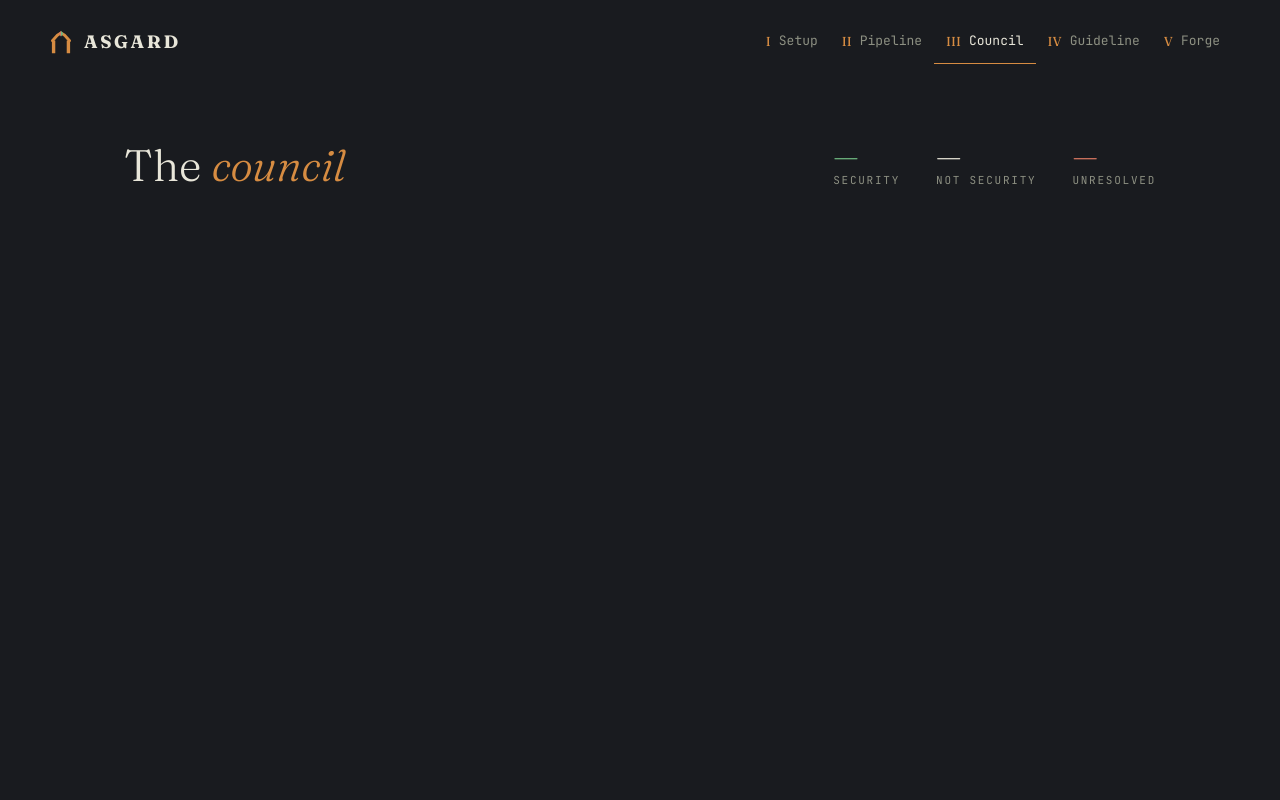
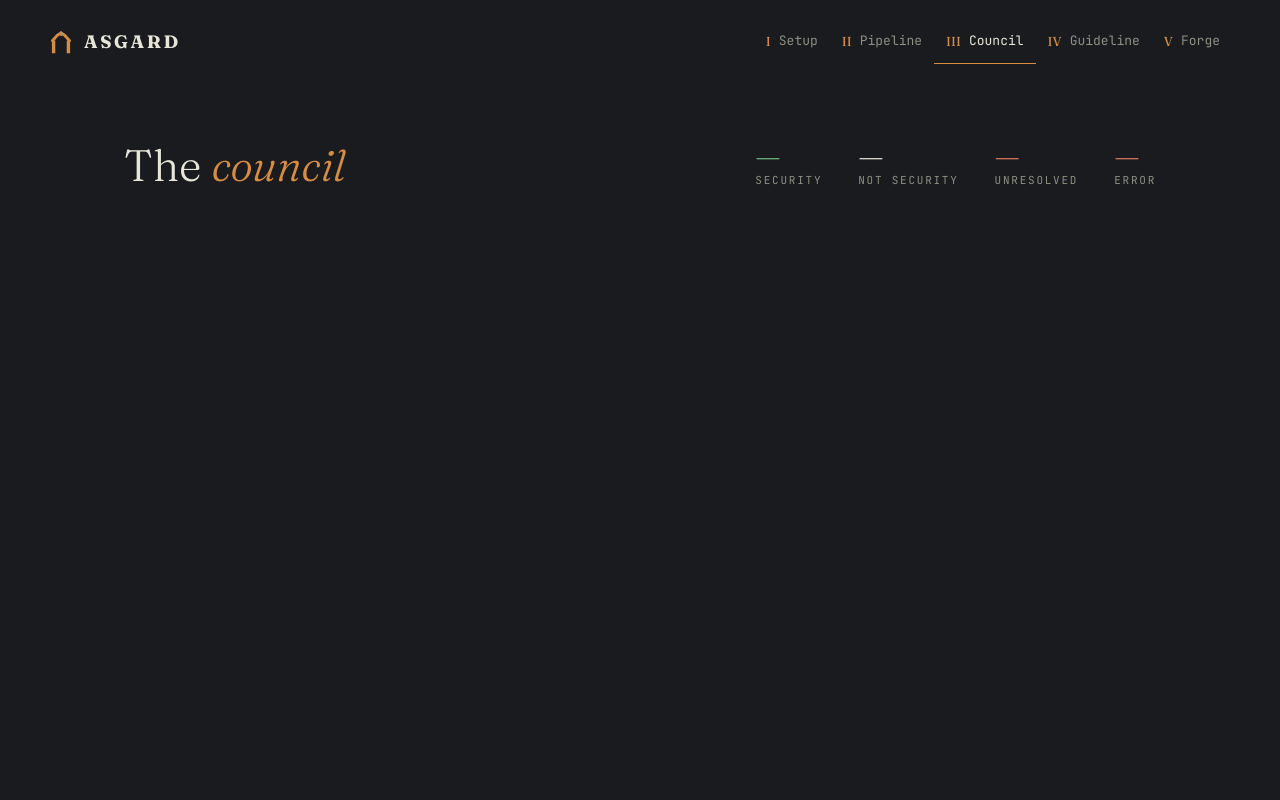
Before and after one commit to estersassis/asgard, a FastAPI app: page /council in a window 1280 px wide. Run offline with FastAPI, Linux system fonts and the light colour scheme.

Commit message:
Enhance council UI by adding error total display and updating related JavaScript logic. Modify CSS to style the new error state and update HTML structure to include error metrics. Extend tests to validate the presence of the new error total element.

```diff
--- a/asgard/ui/static/css/council.css
+++ b/asgard/ui/static/css/council.css
@@ -56,7 +56,8 @@
   color: var(--yes);
 }
 
-.council-total-n.is-unresolved {
+.council-total-n.is-unresolved,
+.council-total-n.is-error {
   color: var(--no);
 }
 
--- a/asgard/ui/static/js/council.js
+++ b/asgard/ui/static/js/council.js
@@ -47,6 +47,7 @@
     security: document.getElementById("council-security"),
     notSecurity: document.getElementById("council-not-security"),
     unresolved: document.getElementById("council-unresolved"),
+    errorTotal: document.getElementById("council-error-total"),
     loop: document.getElementById("council-loop"),
     rateI: document.getElementById("council-rate-i"),
     rateFinal: document.getElementById("council-rate-final"),
@@ -161,7 +162,8 @@
       if (decision === false) return "not security";
       return null;
     }
-    if (status === "error" || (typeof status === "string" && status.indexOf("unresolved_") === 0)) {
+    if (status === "error") return "error";
+    if (typeof status === "string" && status.indexOf("unresolved_") === 0) {
       return "unresolved";
     }
     return null;
@@ -370,6 +372,7 @@
     var security = 0;
     var notSecurity = 0;
     var unresolved = 0;
+    var error = 0;
     payloads.forEach(function (payload) {
       if (!payload || typeof payload !== "object") return;
       var decision = null;
@@ -383,11 +386,13 @@
       if (bucket === "security") security += 1;
       else if (bucket === "not security") notSecurity += 1;
       else if (bucket === "unresolved") unresolved += 1;
+      else if (bucket === "error") error += 1;
     });
     state.totals = {
       security: security,
       notSecurity: notSecurity,
       unresolved: unresolved,
+      error: error,
     };
   }
 
@@ -744,11 +749,13 @@
       els.security.textContent = "—";
       els.notSecurity.textContent = "—";
       els.unresolved.textContent = "—";
+      if (els.errorTotal) els.errorTotal.textContent = "—";
       return;
     }
     els.security.textContent = String(state.totals.security);
     els.notSecurity.textContent = String(state.totals.notSecurity);
     els.unresolved.textContent = String(state.totals.unresolved);
+    if (els.errorTotal) els.errorTotal.textContent = String(state.totals.error || 0);
   }
 
   function renderMetrics() {
--- a/asgard/ui/templates/council.html
+++ b/asgard/ui/templates/council.html
@@ -21,6 +21,10 @@
           <div class="council-total">
             <span class="serif council-total-n is-unresolved" id="council-unresolved">—</span>
             <span class="lbl">unresolved</span>
+          </div>
+          <div class="council-total">
+            <span class="serif council-total-n is-error" id="council-error-total">—</span>
+            <span class="lbl">error</span>
           </div>
         </div>
       </div>
```
Also changed, not shown: tests/test_ui.py (+1 -0 lines).
